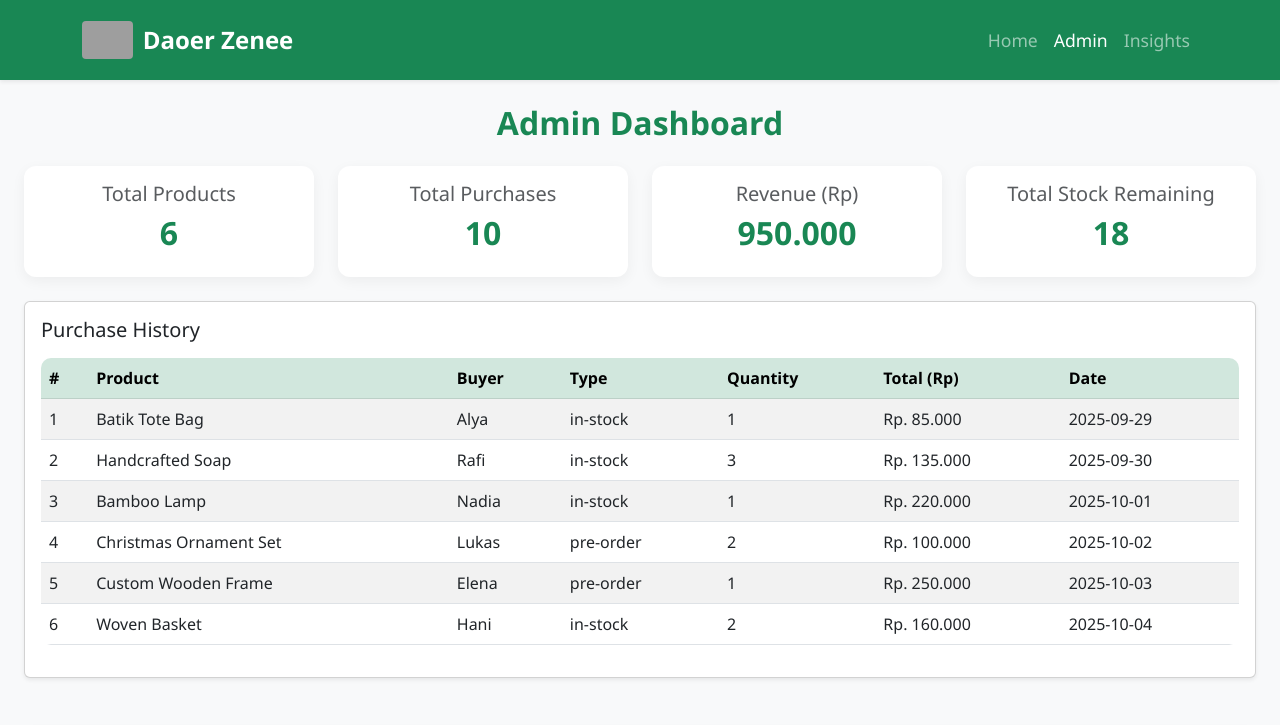
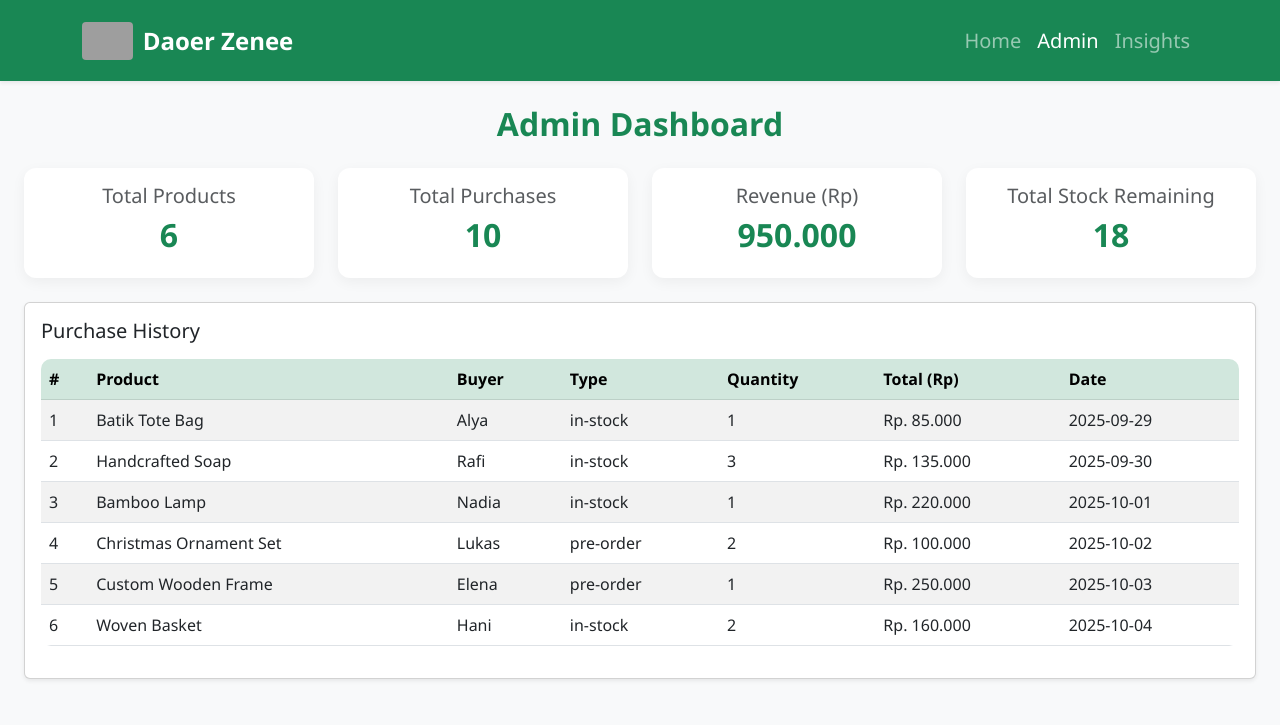
Before and after one commit to fountainnnnn/OSIP-lex-project, a plain HTML site: page Admin/index.html in a window 1280 px wide. Shown: the top 725 px of the page. Drawn offline with nearby package versions, Linux system fonts and the light colour scheme; grey boxes are pictures that could not be loaded.

Commit message:
Navbar update?

```diff
--- a/Admin/style.css
+++ b/Admin/style.css
@@ -5,19 +5,9 @@ body {
 }
 
 /* Navbar */
-.navbar {
-  padding: 1.2rem 1rem;
-  box-shadow: 0 2px 8px rgba(0, 0, 0, 0.08);
-}
-
-.navbar-brand {
-  font-size: 1.5rem;
-}
-
-.navbar-nav .nav-link {
-  font-size: 1.1rem;
-  padding: 0.6rem 1rem;
-}
+.navbar { min-width: 100%; z-index: 1000 !important; font-size: 1.1rem; }
+.navbar-brand { font-size: 1.5rem !important; }
+.navbar-nav .nav-link { padding: 0.6rem 1rem; }
 
 /* Dashboard */
 .main-content h2 {
--- a/Data/style.css
+++ b/Data/style.css
@@ -60,3 +60,9 @@ body {
 .navbar-brand {
   font-weight: bold;
 }
+
+
+/* Navbar */
+.navbar { min-width: 100%; z-index: 1000 !important; font-size: 1.1rem; }
+.navbar-brand { font-size: 1.5rem !important; }
+.navbar-nav .nav-link { padding: 0.6rem 1rem; }
--- a/Payment/style.css
+++ b/Payment/style.css
@@ -2,6 +2,13 @@ body {
   font-family: Arial, sans-serif;
   background-color: #f8f9fa;
 }
+
+
+/* Navbar */
+.navbar { min-width: 100%; z-index: 1000 !important; font-size: 1.1rem; }
+.navbar-brand { font-size: 1.5rem !important; }
+.navbar-nav .nav-link { padding: 0.6rem 1rem; }
+
 
 /* Checkout Header */
 .checkout-title {
```
